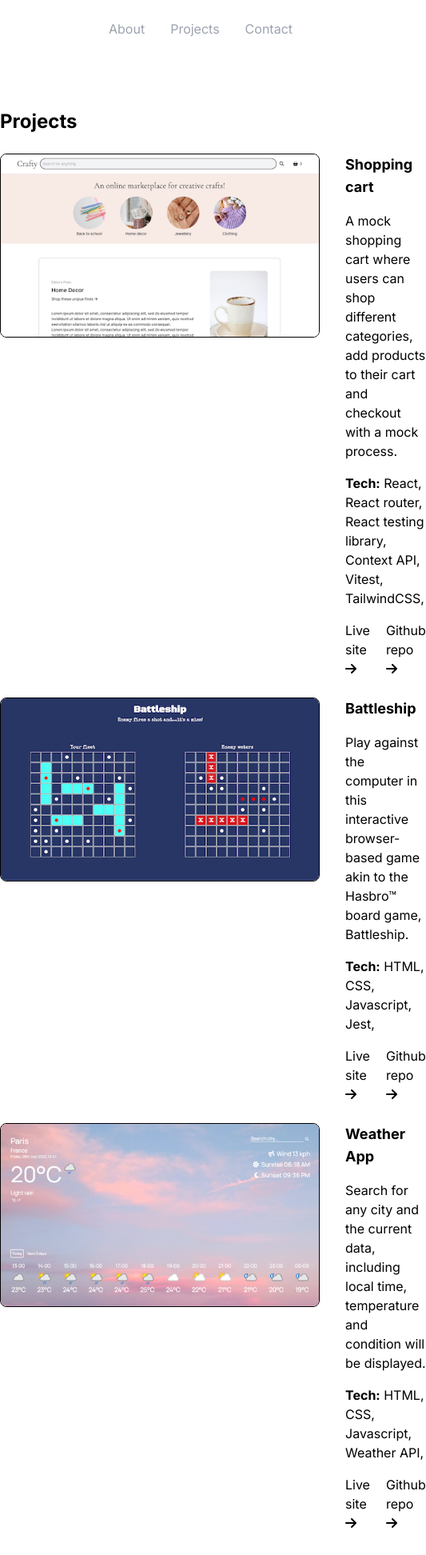
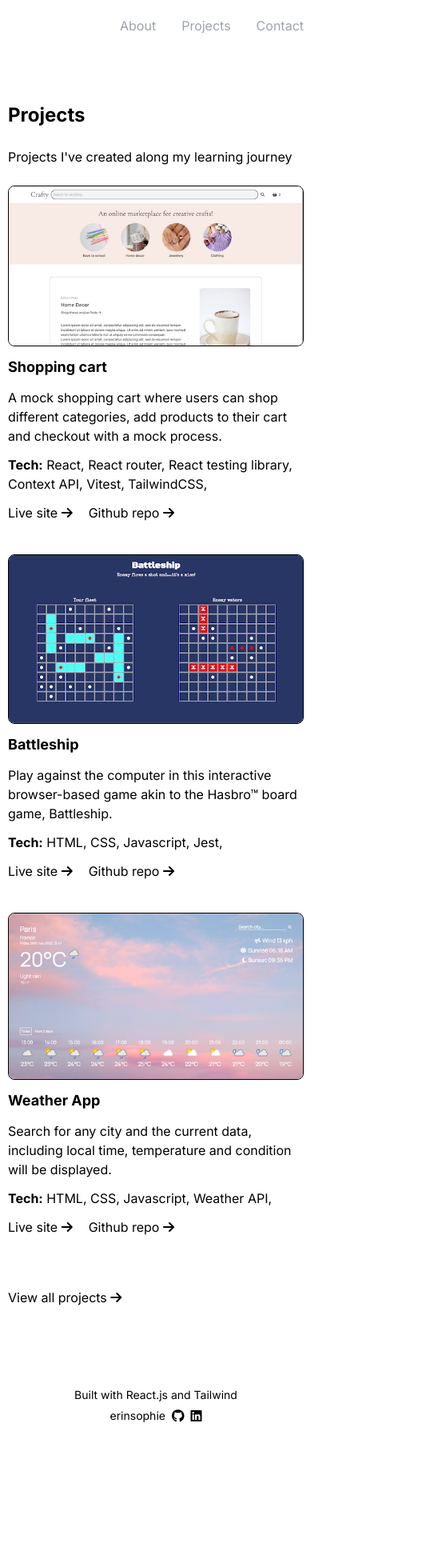
Before and after one commit to erinsophie/personal-portfolio, a React (Vite) app: page /projects in a window 390 px wide. Shown: the top 1944 px of the page at 80% size, 533 px wide, since content can reach past the window. After the commit the page ends 1802 px from the top, so only its background shows below. Built offline with nearby package versions, Linux system fonts and the light colour scheme.

Commit message:
Add media querys

```diff
--- a/src/App.jsx
+++ b/src/App.jsx
@@ -4,7 +4,7 @@ import Footer from './components/Footer';
 
 function App() {
   return (
-    <div className="max-w-[800px] mx-auto flex flex-col h-screen">
+    <div className="max-w-[370px] md:max-w-[500px] lg:max-w-[800px] mx-auto flex flex-col h-screen">
       <Header />
       <Outlet />
       <Footer />
--- a/src/components/Footer.jsx
+++ b/src/components/Footer.jsx
@@ -1,13 +1,17 @@
 function Footer() {
   return (
-    <footer className="text-black text-base w-full flex justify-end items-center gap-5 p-5">
+    <footer className="text-black text-sm md:text-base w-full flex flex-col gap-1 items-center justify-between pt-5 pb-5 md:flex-row">
+      <div>
+        <p>Built with React.js and Tailwind</p>
+      </div>
+      <div className="flex gap-2 md:gap-3 items-center">
         <p>erinsophie</p>
         <a
           href="https://github.com/erinsophie"
           target="_blank"
           rel="noopener noreferrer"
         >
-        <i className="fa-brands fa-github text-2xl"></i>
+          <i className="fa-brands fa-github text-base md:text-2xl"></i>
         </a>
 
         <a
@@ -15,8 +19,9 @@ function Footer() {
           target="_blank"
           rel="noopener noreferrer"
         >
-        <i className="fa-brands fa-linkedin text-2xl"></i>
+          <i className="fa-brands fa-linkedin text-base md:text-2xl"></i>
         </a>
+      </div>
     </footer>
   );
 }
--- a/src/components/Header.jsx
+++ b/src/components/Header.jsx
@@ -2,11 +2,17 @@ import { Link } from 'react-router-dom';
 
 function Header() {
   return (
-    <div className="text-gray-400 p-6 mb-16 flex gap-8 justify-end items-center text-base">
-      <Link to="/" className="hover:text-black">About</Link>
-      <Link to="/projects" className="hover:text-black">Projects</Link>
-      <Link to="/contact" className="hover:text-black">Contact</Link>
-    </div>
+    <header className="text-gray-400 pt-5 pb-5 mb-16 flex gap-8 justify-end items-center text-base">
+      <Link to="/" className="hover:text-black">
+        About
+      </Link>
+      <Link to="/projects" className="hover:text-black">
+        Projects
+      </Link>
+      <Link to="/contact" className="hover:text-black">
+        Contact
+      </Link>
+    </header>
   );
 }
 
--- a/src/components/Project.jsx
+++ b/src/components/Project.jsx
@@ -1,11 +1,11 @@
 function Project({ title, description, site, source, image, tech }) {
   return (
-    <div className="flex gap-8">
-      <div className="border border-black rounded-lg h-[230px] w-[400px] overflow-hidden flex-shrink-0">
+    <div className="flex flex-col mb-10 gap-3 lg:gap-8 md:flex-col lg:flex-row md:mb-10 lg:mb-5">
+      <div className="border border-black rounded-lg lg:h-[230px] lg:w-[400px] overflow-hidden flex-shrink-0">
         <img src={image} className="h-full w-full object-cover"></img>
       </div>
 
-      <div className="flex flex-col gap-4">
+      <div className="flex flex-col gap-3 lg:gap-4">
         <p className="text-lg font-bold">{title}</p>
         <p>{description}</p>
 
--- a/src/pages/About.jsx
+++ b/src/pages/About.jsx
@@ -2,9 +2,9 @@ import { RoughNotation } from 'react-rough-notation';
 
 function About() {
   return (
-    <div className="flex-1">
+    <div className="flex-1 mb-20 md:mb-0">
       <div className="flex gap-24">
-        <div className="flex flex-col gap-6">
+        <div className="flex flex-col gap-7">
           <h1 className="text-4xl font-bold">
             Hello! I&apos;m Sophie, a{' '}
             <RoughNotation
@@ -19,11 +19,11 @@ function About() {
             </RoughNotation>
           </h1>
 
-          <div className="flex flex-col gap-8">
+          <div className="flex flex-col gap-4">
             <p>
               For the last 8 months I have been learning the fundamentals in web
               development to become a full-stack software developer. Currently,
-              I'm diving deep into{' '}
+              I&apos;m diving deep into{' '}
               <RoughNotation
                 type="highlight"
                 color="#f1d7fa"
@@ -34,7 +34,8 @@ function About() {
               >
                 React, Node.js, and Express
               </RoughNotation>
-              , and I'm genuinely passionate about building applications that are{' '}
+              , and I&apos;m genuinely passionate about building applications
+              that are{' '}
               <RoughNotation
                 type="highlight"
                 color="#facdaa"
@@ -48,7 +49,7 @@ function About() {
             </p>
 
             <p>
-              Don't forget to check out{' '}
+              Don&apos;t forget to check out{' '}
               <RoughNotation
                 type="highlight"
                 color="#ffcfe4"
@@ -59,8 +60,8 @@ function About() {
               >
                 my projects
               </RoughNotation>{' '}
-              to see the exciting things I've been working on. I'm looking for
-              my{' '}
+              to see the exciting things I&apos;ve been working on. I&apos;m
+              looking for my{' '}
               <RoughNotation
                 type="highlight"
                 color="#f1d7fa"
@@ -82,7 +83,7 @@ function About() {
               >
                 skills and passion
               </RoughNotation>{' '}
-              resonate with you, please don't hesitate to{' '}
+              resonate with you, please don&apos;t hesitate to{' '}
               <RoughNotation
                 type="circle"
                 color="#ffcfe4"
--- a/src/pages/Contact.jsx
+++ b/src/pages/Contact.jsx
@@ -13,7 +13,7 @@ function Contact() {
   }
 
   return (
-    <div className="flex-1 flex flex-col gap-5">
+    <div className="flex-1 flex flex-col gap-5 mb-20 md:mb-0">
       <p className="font-bold text-2xl">Contact</p>
       <p>
         If you have an opportunity you&apos;d like to discuss,{' '}
--- a/src/pages/Projects.jsx
+++ b/src/pages/Projects.jsx
@@ -3,8 +3,11 @@ import Project from '../components/Project';
 
 function Projects() {
   return (
-    <div className="flex-1 flex flex-col gap-6">
+    <div className="flex-1 flex flex-col gap-6 mb-20 md:mb-10">
       <p className="font-bold text-2xl">Projects</p>
+      <p>Projects I&apos;ve created along my learning journey</p>
+
+      <div>
         {projectsList.map((project) => (
           <Project
             key={project.id}
@@ -16,6 +19,7 @@ function Projects() {
             tech={project.tech}
           ></Project>
         ))}
+      </div>
 
       <a
         href="https://github.com/erinsophie?tab=repositories"
```
Lines whose indentation alone changed are shown as unchanged.
